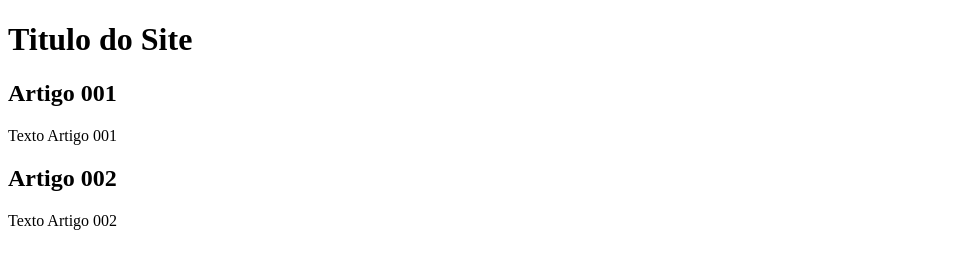
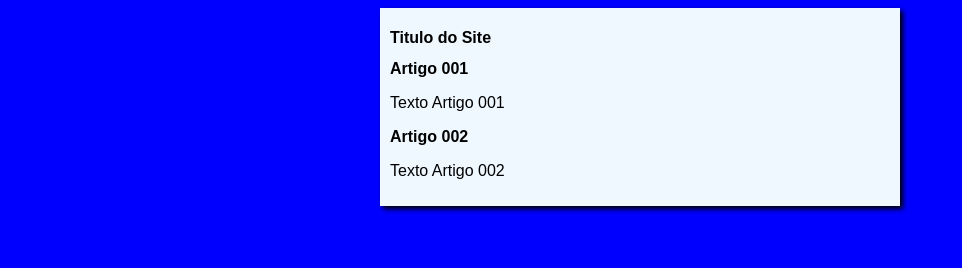
Before and after one commit to Viniciusdelucaanalyst/Projeto-Site, a plain HTML site: page index.html in a window 1280 px wide. Shown: the whole page, without its empty margins (0-962 px from the left). Drawn offline with Linux system fonts and the light colour scheme.

Commit message:
Iniciei o Design

```diff
--- /dev/null
+++ b/estilos/style.css
@@ -0,0 +1,15 @@
+*{
+    font-family: Arial, Helvetica, sans-serif;
+    font-size: 16px;
+}
+body{
+    background-color: blue;
+
+}
+main{
+    background-color: aliceblue;
+    width: 500px;
+    margin: auto;
+    padding: 10px ;
+    box-shadow: 3px 3px 5px black;
+}
--- a/index.html
+++ b/index.html
@@ -5,6 +5,7 @@
     <meta http-equiv="X-UA-Compatible" content="IE=edge">
     <meta name="viewport" content="width=device-width, initial-scale=1.0">
     <title>Titulo do Site</title>
+    <link rel="stylesheet" href="estilos/style.css">
 </head>
 <body>
     <main>
```
